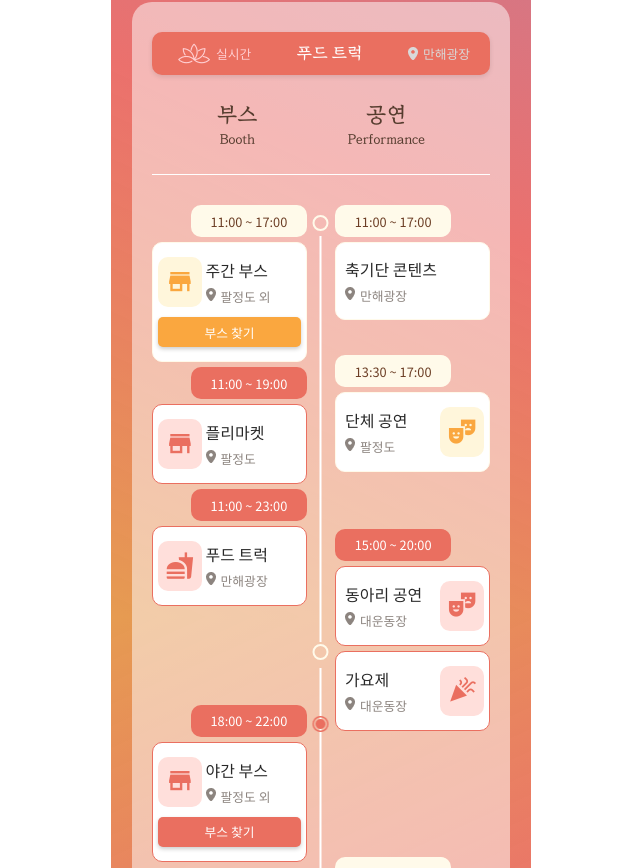
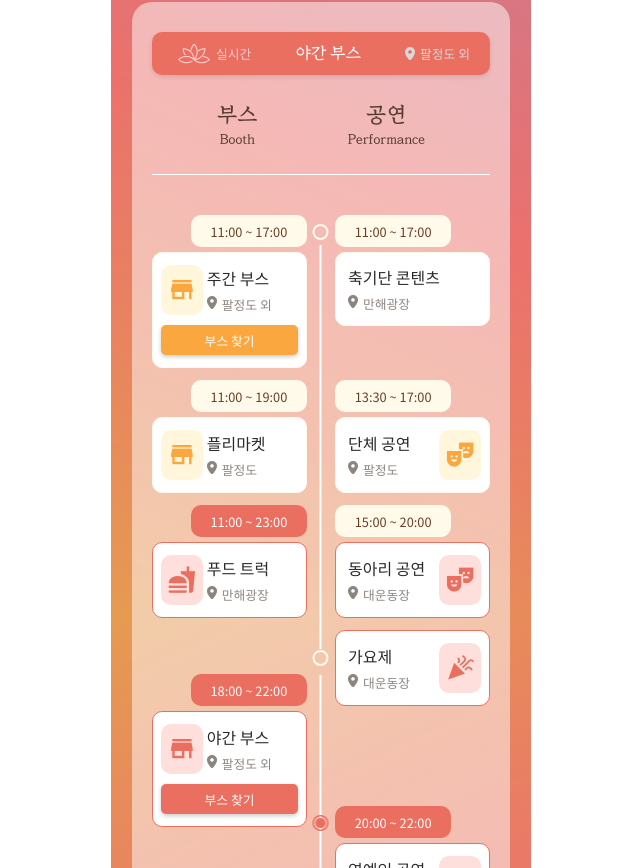
Before and after one commit to ZZZINU/2023_fall_festival_front, a React (Vite) app: page /timeLine in a window 1280 px wide. Shown: the part 292-1160 px from the top of the page, without its empty margins (319-959 px from the left). Built offline with nearby package versions, Linux system fonts and the light colour scheme; a web font is replaced by a local one.

Commit message:
💄 Design: 시간별 px 단위 컴포넌트 배치

```diff
--- a/src/components/timeLine/TimeTableSection.jsx
+++ b/src/components/timeLine/TimeTableSection.jsx
@@ -62,7 +62,7 @@ export const TimeTableSection = ({
   let imagePosition = 0;
   if (timePercent >= 0 && timePercent < 660) {
     // 11:00 이후부터 22:00 이전까지
-    imagePosition = `${(timePercent / (10 * 60)) * 100 - 3}%`;
+    imagePosition = `${(timePercent / 660) * 100 -2}%`;
   } else if (timePercent < 0) {
     // 11:00 이전
     imagePosition = 0;
@@ -138,41 +138,8 @@ export const TimeTableSection = ({
             startTime="18:00"
             endTime="22:00"
             timePercent={timePercent}
+            top="56px"
           />
-          {/*
-          <S.BoothTimeSection
-            isnow={
-              isFestivalDay() &&
-              ((timePercent >= 0 && timePercent < 120) ||
-                (timePercent >= 240 && timePercent < 360))
-            }
-          >
-            11:00 ~ 17:00
-          </S.BoothTimeSection>
-          {boothData
-            .filter(
-              booth => booth.starttime === "11:00" && booth.endtime === "17:00"
-            )
-            .map(booth => (
-              <BoothCard
-                key={booth.id}
-                booth={booth}
-                realtimeList={realtimeList}
-              />
-            ))}
-          <S.BoothTimeSection
-            isnow={isFestivalDay() && timePercent >= 540 && timePercent <= 600}
-            style={{ marginTop: "45%" }}
-          >
-            18:00 ~ 22:00
-          </S.BoothTimeSection>
-          {booth18List.map(booth => (
-            <BoothCard
-              key={booth.id}
-              booth={booth}
-              realtimeList={realtimeList}
-            />
-          ))} */}
         </S.BoothLeft>
 
         <S.BoothRight>
@@ -191,14 +158,16 @@ export const TimeTableSection = ({
             startTime="13:30"
             endTime="17:00"
             timePercent={timePercent}
+            top="54px"
           />
           <PerfomanceTime
             realtimeList={realtimeList}
             isFestivalDay={isFestivalDay}
             PerfomanceData={PerfomanceData}
-            startTime={festivalDate===11?"15:00":"14:30"}
+            startTime={festivalDate === 11 ? "15:00" : "14:30"}
             endTime="20:00"
             timePercent={timePercent}
+            top={festivalDate === 11 ? "" : ""}
           />
           <PerfomanceTime
             realtimeList={realtimeList}
@@ -207,35 +176,8 @@ export const TimeTableSection = ({
             startTime="20:00"
             endTime="22:00"
             timePercent={timePercent}
+            top="100px"
           />
-
-          {/*
-          <S.PerformTimeSection
-            isnow={isFestivalDay() && timePercent >= 120 && timePercent < 240}
-            style={{ marginTop: "30%" }}
-          >
-            14:00 ~ 16:00
-          </S.PerformTimeSection>
-          {perform14List.map(booth => (
-            <PerfomanceCard
-              key={booth.id}
-              booth={booth}
-              realtimeList={realtimeList}
-            />
-          ))}
-          <S.PerformTimeSection
-            isnow={isFestivalDay() && timePercent >= 360 && timePercent < 540}
-            style={{ marginTop: "105%" }}
-          >
-            18:00 ~ 21:00
-          </S.PerformTimeSection>
-          {perform18List.map(booth => (
-            <PerfomanceCard
-              key={booth.id}
-              booth={booth}
-              realtimeList={realtimeList}
-            />
-          ))} */}
         </S.BoothRight>
 
         {/* 타임테이블 시간 바 */}
--- a/src/components/timeLine/boothCard/style.jsx
+++ b/src/components/timeLine/boothCard/style.jsx
@@ -10,8 +10,8 @@ export const BoothWhiteBox = styled.div`
   border-radius: 10px;
   background: #fff;
   border: 1px solid ${props => (props.isnow == "true" ? "#EA6F60" : "#FFFAEA")};
-  margin-bottom: 5px;
-  padding: 14px 5px;
+  margin-bottom:12px;
+  padding: 12px 8px;
 `;
 export const PerformanceWhiteBox = styled(BoothWhiteBox)`
   margin-left: auto;
--- a/src/components/timeLine/style.jsx
+++ b/src/components/timeLine/style.jsx
@@ -44,6 +44,7 @@ export const TimeTableWrapper = styled.div`
   align-items: center;
   padding: 30px 20px;
   width: 90%;
+  /* height: 950px; */
   border-radius: 20px;
   background: rgba(255, 255, 255, 0.5);
 `;
@@ -106,25 +107,29 @@ export const BoothDetailSection = styled.div`
   display: flex;
   justify-content: space-between;
   width: 100%;
+  height: 800px;
   padding-top: 30px;
 `;
 export const BoothLeft = styled.div`
   width: 50%;
+  height: 100%;
   padding-right: 14px;
 `;
 export const BoothRight = styled.div`
   width: 50%;
+  height: 100%;
   padding-left: 14px;
 `;
 export const TimeStroke = styled.div`
   position: absolute;
   top: 56px;
+  top: 65px;
   left: 50%;
   transform: translateX(-50%);
 
   width: 1px;
-  /* height: 100%; */
   height: 90%;
+  /* height: 95%; */
   display: flex;
   flex-direction: column;
   justify-content: space-between;
--- a/src/components/timeLine/timeSection/BoothTime.jsx
+++ b/src/components/timeLine/timeSection/BoothTime.jsx
@@ -8,7 +8,7 @@ export default function BoothTime({
   realtimeList,
   startTime,
   endTime,
-  timePercent
+  timePercent,top
 }) {
   const currentTime = new Date("2023-10-11T11:00:00");
   const startParts = startTime.split(":");
@@ -20,7 +20,7 @@ export default function BoothTime({
   const startGap = Math.floor((start - currentTime) / (1000 * 60));
   const endGap = Math.floor((end - currentTime) / (1000 * 60));
 
-  const top = (startGap / 660*100);
+  // const top = (startGap / 660*100);
 
   return (
     <>
@@ -28,7 +28,7 @@ export default function BoothTime({
         isnow={
           isFestivalDay() && timePercent >= startGap && timePercent < endGap
         }
-        style={{ marginTop: `${top}%` }}
+        style={{ marginTop: `${top}` }}
       >
         {startTime} ~ {endTime}
       </S.BoothTimeSection>
--- a/src/components/timeLine/timeSection/PerfomanceTime.jsx
+++ b/src/components/timeLine/timeSection/PerfomanceTime.jsx
@@ -8,7 +8,8 @@ export default function PerfomanceTime({
   realtimeList,
   startTime,
   endTime,
-  timePercent
+  timePercent,
+  top
 }) {
   const currentTime = new Date("2023-10-11T11:00:00");
   const startParts = startTime.split(":");
@@ -20,7 +21,7 @@ export default function PerfomanceTime({
   const startGap = Math.floor((start - currentTime) / (1000 * 60));
   const endGap = Math.floor((end - currentTime) / (1000 * 60));
 
-  const top = (startGap / 660) * 100;
+  // const top = (startGap / 660) * 100;
 
   return (
     <>
@@ -28,7 +29,7 @@ export default function PerfomanceTime({
         isnow={
           isFestivalDay() && timePercent >= startGap && timePercent < endGap
         }
-        style={{ marginTop: `${top}%` }}
+        style={{ marginTop: `${top}` }}
       >
         {startTime} ~ {endTime}
       </S.PerformTimeSection>
--- a/src/components/timeLine/timeSection/style.jsx
+++ b/src/components/timeLine/timeSection/style.jsx
@@ -10,8 +10,8 @@ export const BoothTimeSection = styled.div`
   font-size: 0.8rem;
   width: 75%;
   height: 32px;
-  margin: 0 0 5px auto;
+  margin: 10px 0 5px auto;
 `;
 export const PerformTimeSection = styled(BoothTimeSection)`
-  margin: 0 0 5px 0;
+  margin: 10px 0 5px 0;
 `;
--- a/src/pages/timeLine/TimeLine.jsx
+++ b/src/pages/timeLine/TimeLine.jsx
@@ -187,7 +187,7 @@ function TimeLine() {
   ];
 
   // 시간 감지 State --------------------------------------------
-  const [currentTime, setCurrentTime] = useState(new Date("2023-10-11 18:00"));
+  const [currentTime, setCurrentTime] = useState(new Date("2023-10-11 20:00"));
   let defaultDate = parseInt(currentTime.getDate());
   const [festivalDate, setFestivalDate] = useState(defaultDate);
 
```
